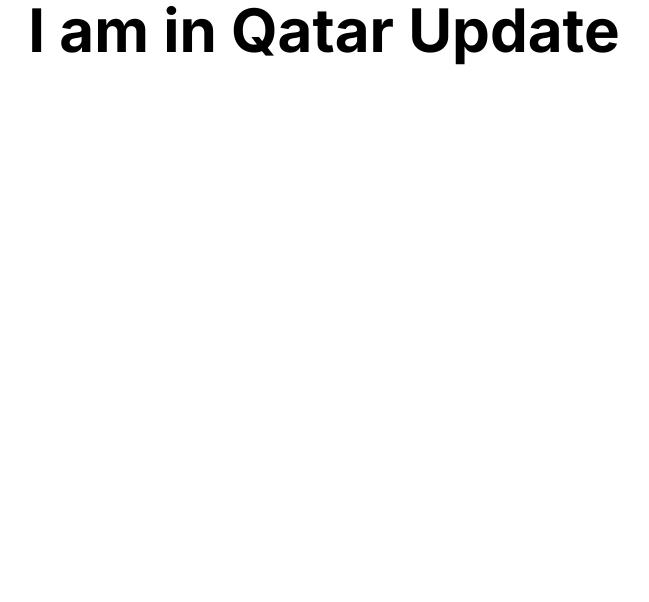
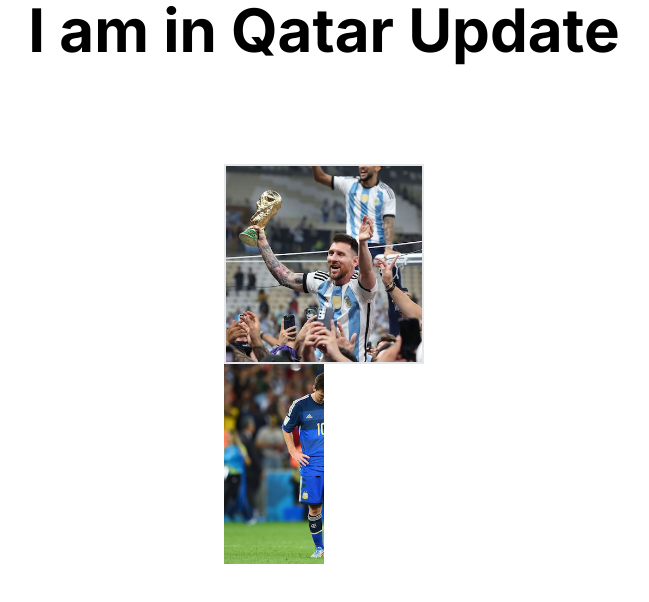
Before and after one commit to pcivita/world-cup-legacies-deployed, a Next.js app: page /Qatar in a window 1280 px wide. Shown: the top 602 px of the page, without its empty margins (316-965 px from the left). Built offline with nearby package versions, Linux system fonts and the light colour scheme.

Commit message:
Broken image comparison slider for Qatar page

```diff
--- /dev/null
+++ b/components/Slider.js
@@ -0,0 +1,69 @@
+"use client";
+
+import Image from "next/image";
+import { useState } from "react";
+
+export function Slider({ beforeImage, afterImage }) {
+  const [sliderPosition, setSliderPosition] = useState(50);
+  const [isDragging, setIsDragging] = useState(false);
+
+  const handleMove = (event) => {
+    if (!isDragging) return;
+
+    const rect = event.currentTarget.getBoundingClientRect();
+    const x = Math.max(0, Math.min(event.clientX - rect.left, rect.width));
+    const percent = Math.max(0, Math.min((x / rect.width) * 100, 100));
+
+    setSliderPosition(percent);
+  };
+
+  const handleMouseDown = () => {
+    setIsDragging(true);
+  };
+
+  const handleMouseUp = () => {
+    setIsDragging(false);
+  };
+
+  return (
+    <div className="w-full relative flex min-h-screen flex-col items-center justify-between p-24" onMouseUp={handleMouseUp}>
+      <div
+        className="relative w-full max-w-[700px] m-auto overflow-hidden select-none"
+        onMouseMove={handleMove}
+        onMouseDown={handleMouseDown}
+      >
+        <Image
+        className="border-2"
+          alt="After"
+          width={200}
+          height={200}
+          priority
+          src={afterImage}
+        />
+
+        <div
+          className="absolute top-0 left-0 right-0 w-full max-w-[700px] m-auto overflow-hidden select-none"
+          style={{ clipPath: `inset(0 ${100 - sliderPosition}% 0 0)` }}
+        >
+          <Image
+            width={200}
+            height={200}
+            priority
+            alt="Before"
+            src={beforeImage}
+          />
+        </div>
+        <div
+          // slider line
+          className="absolute top-0 bottom-0 w-1 bg-white cursor-ew-resize"
+          style={{
+            left: `calc(${sliderPosition}% - 1px)`,
+          }}
+        >
+          {/* slider button */}
+          <div className="bg-white absolute rounded-full h-3 w-3 -left-1 top-[calc(50%-5px)]" />
+        </div>
+      </div>
+    </div>
+  );
+};
--- a/src/app/Qatar/page.js
+++ b/src/app/Qatar/page.js
@@ -1,9 +1,15 @@
 import React from "react";
+import { Slider } from "../../../components/Slider";
+import sad_messi from './images/sad_messi.jpeg';
+import happy_messi from './images/happy_messi.jpeg';
 
 export default function Page() {
   return (
     <div>
       <h1>I am in Qatar Update</h1>
+      <div>
+        <Slider beforeImage={sad_messi} afterImage={happy_messi} />
+      </div>
     </div>
   );
 }
```
Also changed, not shown: src/app/Qatar/images/happy_messi.jpeg (added), src/app/Qatar/images/sad_messi.jpeg (added).
